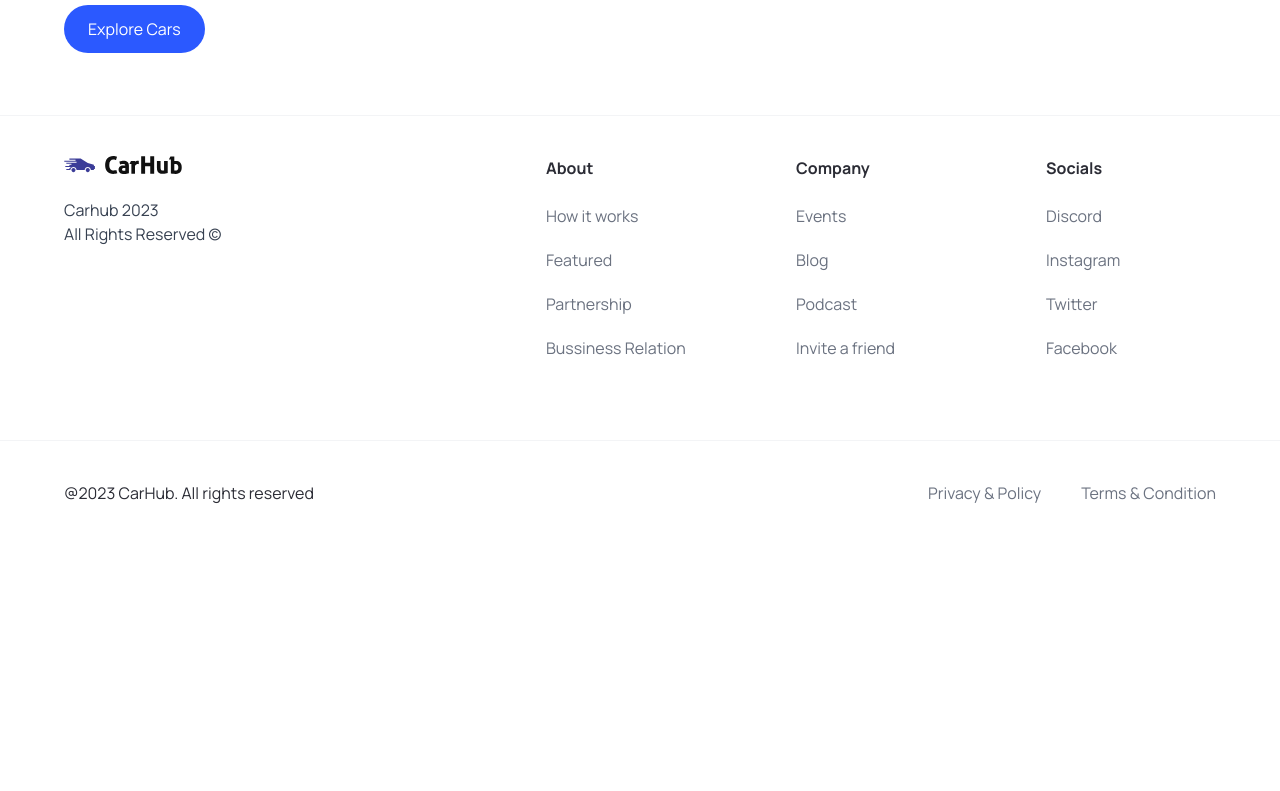
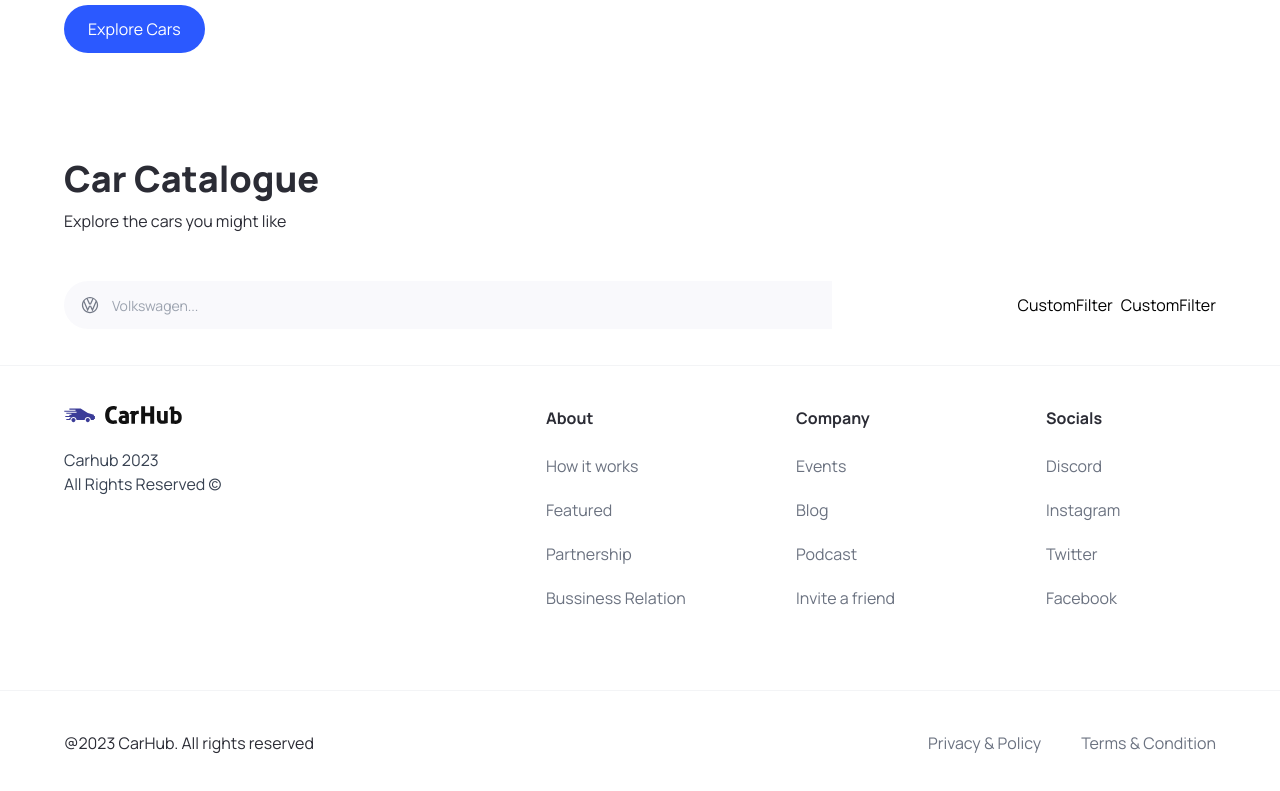
Before and after one commit to ali-hbl/car-showcase, a Next.js app: page / in a window 1280 px wide. Shown: the part 705-1496 px from the top of the page. Before the commit the page ends 1250 px from the top, so only its background shows below. Built offline with nearby package versions, Linux system fonts and the light colour scheme.

Commit message:
car catalogue ui

```diff
--- a/app/layout.tsx
+++ b/app/layout.tsx
@@ -1,6 +1,6 @@
 import type { Metadata } from 'next';
+import { Footer, Navbar } from '@/components';
 import './globals.css';
-import { Footer, Navbar } from '@/components';
 
 export const metadata: Metadata = {
   title: 'Car Hub',
--- a/app/page.tsx
+++ b/app/page.tsx
@@ -1,7 +1,24 @@
-import { Hero } from "@/components";
+import { CustomFilter, Hero, SearchBar } from '@/components';
 
 export default function Home() {
-  return <main className="overflow-hidden">
-    <Hero />
-  </main>;
+  return (
+    <main className="overflow-hidden">
+      <Hero />
+      <div className="padding-x padding-y max-width mt-12" id="discover">
+        <div className="home__text-container">
+          <h1 className="text-4xl font-extrabold">Car Catalogue</h1>
+          <p>Explore the cars you might like</p>
+        </div>
+
+        <div className='home__filters'>
+          <SearchBar />
+
+          <div className='home__filter-container'>
+            <CustomFilter title="fuel" />
+            <CustomFilter title="year" />
+          </div>
+        </div>
+      </div>
+    </main>
+  );
 }
--- a/components/CustomButton.tsx
+++ b/components/CustomButton.tsx
@@ -1,6 +1,5 @@
 'use client';
 
-import Image from 'next/image';
 import { CustomButtonProps } from '@/types';
 
 const CustomButton = ({ title, btnType, containerStyles, handleClick }: CustomButtonProps) => {
--- /dev/null
+++ b/components/CustomFilter.tsx
@@ -0,0 +1,9 @@
+import React from 'react'
+
+const CustomFilter = () => {
+  return (
+    <div>CustomFilter</div>
+  )
+}
+
+export default CustomFilter
--- /dev/null
+++ b/components/SearchBar.tsx
@@ -0,0 +1,20 @@
+'use client';
+
+import { useState } from 'react';
+import SearchManufacturer from './SearchManufacturer';
+
+const SearchBar = () => {
+  const [manufacturer, setManufacturer] = useState('');
+
+  const handleSearch = () => {};
+
+  return (
+    <form className="searchbar" onSubmit={handleSearch}>
+      <div className="searchbar__item">
+        <SearchManufacturer manufacturer={manufacturer} setManufacturer={setManufacturer} />
+      </div>
+    </form>
+  );
+};
+
+export default SearchBar;
--- /dev/null
+++ b/components/SearchManufacturer.tsx
@@ -0,0 +1,87 @@
+'use client';
+
+import Image from 'next/image';
+import { Fragment, useState } from 'react';
+import { Combobox, Transition } from '@headlessui/react';
+import { manufacturers } from '@/constants';
+import { SearchManuFacturerProps } from '@/types';
+
+const SearchManufacturer = ({ manufacturer, setManufacturer }: SearchManuFacturerProps) => {
+  const [query, setQuery] = useState('');
+
+  const filteredManufacturers =
+    query === ''
+      ? manufacturers
+      : manufacturers.filter((item) =>
+          // Remove empty spaces
+          item.toLowerCase().replace(/\s+/g, '').includes(query.toLowerCase().replace(/\s+/g, '')),
+        );
+
+  return (
+    <div className="search-manufacturer">
+      <Combobox value={manufacturer} onChange={setManufacturer}>
+        <div className="relative w-full">
+          {/* Button for the combobox. Click on the icon to see the complete dropdown */}
+          <Combobox.Button className="absolute top-[14px]">
+            <Image src="/car-logo.svg" width={20} height={20} className="ml-4" alt="car logo" />
+          </Combobox.Button>
+
+          {/* Input field for searching */}
+          <Combobox.Input
+            className="search-manufacturer__input"
+            displayValue={(item: string) => item}
+            onChange={(event) => setQuery(event.target.value)} // Update the search query when the input changes
+            placeholder="Volkswagen..."
+          />
+
+          {/* Transition for displaying the options */}
+          <Transition
+            as={Fragment} // group multiple elements without introducing an additional DOM node i.e., <></>
+            leave="transition ease-in duration-100"
+            leaveFrom="opacity-100"
+            leaveTo="opacity-0"
+            afterLeave={() => setQuery('')} // Reset the search query after the transition completes
+          >
+            <Combobox.Options
+              className="absolute mt-1 max-h-60 w-full overflow-auto rounded-md bg-white py-1 text-base shadow-lg ring-1 ring-black ring-opacity-5 focus:outline-none sm:text-sm"
+              static
+            >
+              {filteredManufacturers.length === 0 && query !== '' ? (
+                <Combobox.Option value={query} className="search-manufacturer__option">
+                  Create "{query}"
+                </Combobox.Option>
+              ) : (
+                filteredManufacturers.map((item) => (
+                  <Combobox.Option
+                    key={item}
+                    className={({ active }) =>
+                      `search-manufacturer__option relative ${active ? 'bg-primary-blue text-white' : 'text-gray-900'}`
+                    }
+                    value={item}
+                  >
+                    {({ selected, active }) => (
+                      <>
+                        <span className={`block truncate ${selected ? 'font-medium' : 'font-normal'}`}>{item}</span>
+
+                        {/* Show an active blue background color if the option is selected */}
+                        {selected ? (
+                          <span
+                            className={`absolute inset-y-0 left-0 flex items-center pl-3 ${
+                              active ? 'text-white' : 'text-pribg-primary-purple'
+                            }`}
+                          ></span>
+                        ) : null}
+                      </>
+                    )}
+                  </Combobox.Option>
+                ))
+              )}
+            </Combobox.Options>
+          </Transition>
+        </div>
+      </Combobox>
+    </div>
+  );
+};
+
+export default SearchManufacturer;
--- a/components/index.ts
+++ b/components/index.ts
@@ -2,5 +2,8 @@
 import CustomButton from './CustomButton';
 import Navbar from './Navbar';
 import Footer from './Footer';
+import SearchBar from './SearchBar';
+import CustomFilter from './CustomFilter';
+import SearchManufacterer from './SearchManufacturer';
 
-export { Hero, CustomButton, Navbar, Footer };
+export { Hero, CustomButton, Navbar, Footer, SearchManufacterer, SearchBar, CustomFilter };
--- a/package.json
+++ b/package.json
@@ -9,6 +9,7 @@
     "lint": "next lint"
   },
   "dependencies": {
+    "@headlessui/react": "^1.7.17",
     "next": "13.5.6",
     "prettier-plugin-tailwindcss": "^0.5.6",
     "react": "^18",
--- a/types/index.ts
+++ b/types/index.ts
@@ -6,3 +6,8 @@
   containerStyles?: string;
   handleClick?: MouseEventHandler<HTMLButtonElement>;
 }
+
+export interface SearchManuFacturerProps {
+  manufacturer: string;
+  setManufacturer: (manufacturer: string) => void;
+}
```
Also changed, not shown: 1 other file (tests, documents, lock files or other folders).
